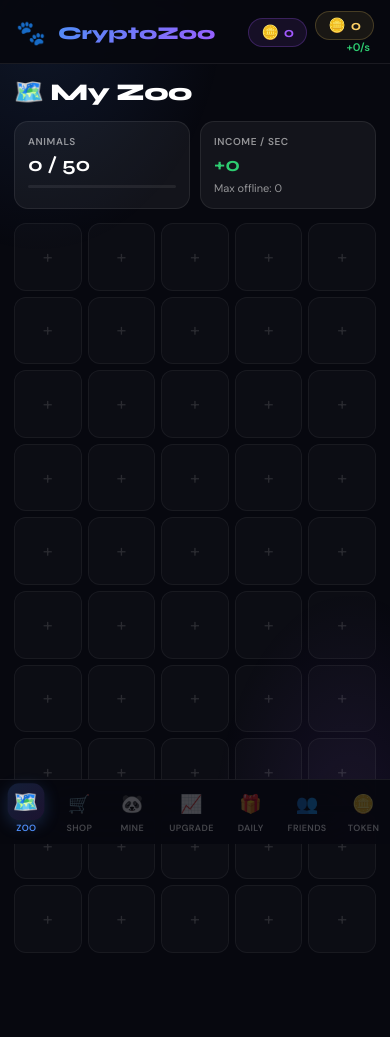
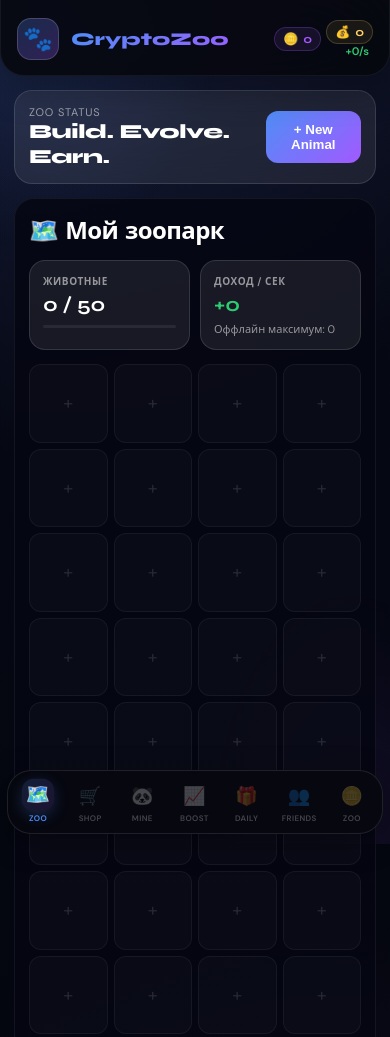
Before and after one commit to westtaut/cryptozoo, a website: page index.html in a window 390 px wide. Shown: the top 1037 px of the page. Drawn offline with Linux system fonts and the light colour scheme.

Commit message:
Redesign UI with 2026 iPhone-first layout

```diff
--- a/index.html
+++ b/index.html
@@ -1,8 +1,11 @@
 <!DOCTYPE html>
-<html lang="en">
+<html lang="ru">
 <head>
 <meta charset="UTF-8"/>
 <meta name="viewport" content="width=device-width,initial-scale=1,maximum-scale=1,viewport-fit=cover"/>
+<meta name="theme-color" content="#07080f"/>
+<meta name="apple-mobile-web-app-capable" content="yes"/>
+<meta name="apple-mobile-web-app-status-bar-style" content="black-translucent"/>
 <title>CryptoZoo Tycoon</title>
 <link rel="preconnect" href="https://fonts.googleapis.com"/>
 <link href="https://fonts.googleapis.com/css2?family=Syne:wght@400;600;700;800&family=DM+Sans:wght@400;500;600;700&display=swap" rel="stylesheet"/>
@@ -11,97 +14,90 @@
 </head>
 <body>
 
-<!-- LOADING -->
 <div id="loading-screen">
   <span class="loading-logo">🐾</span>
   <div class="loading-title">CryptoZoo Tycoon</div>
-  <div style="font-size:13px;color:rgba(255,255,255,.45)" id="loading-sub">Loading zoo...</div>
+  <div style="font-size:13px;color:rgba(255,255,255,.45)" id="loading-sub">Запускаем ваш зоопарк...</div>
   <div class="loading-bar"><div class="loading-bar-fill"></div></div>
 </div>
 
-<!-- TOPBAR -->
-<div class="topbar">
-  <span class="app-logo">🐾</span>
+<header class="topbar">
+  <div class="app-logo-wrap"><span class="app-logo">🐾</span></div>
+  <div class="app-headline">
     <div class="app-title">CryptoZoo</div>
+    <div class="app-subtitle">iPhone-first Tycoon · 2026</div>
+  </div>
   <div class="topbar-stats">
-    <div class="token-pill">
-      <span>🪙</span>
-      <span id="token-val">0</span>
-    </div>
+    <div class="token-pill"><span>🪙</span><span id="token-val">0</span></div>
     <div>
-      <div class="hud-pill">
-        <span>🪙</span>
-        <span id="coins-val">0</span>
-      </div>
+      <div class="hud-pill"><span>💰</span><span id="coins-val">0</span></div>
       <div class="income-tag" style="text-align:right;padding-right:4px">+<span id="income-val">0</span>/s</div>
     </div>
   </div>
-</div>
+</header>
+
 <div class="boost-badge" id="boost-badge"></div>
-
-<!-- OFFLINE BANNER -->
 <div class="offline-banner" id="offline-banner"></div>
 
-<!-- MAIN -->
-<div class="main">
+<main class="main">
+  <div class="ios-hero glass">
+    <div>
+      <div class="ios-hero-label">Zoo Status</div>
+      <div class="ios-hero-title">Build. Evolve. Earn.</div>
+    </div>
+    <button class="ios-hero-btn" onclick="UI.switchTab('shop', document.querySelector('[data-tab=shop]'))">+ New Animal</button>
+  </div>
 
-  <!-- ── MAP ─────────────────────────────────────────── -->
   <div id="sec-map" class="section active">
-    <div class="sec-title">🗺️ My Zoo</div>
+    <div class="sec-title">🗺️ Мой зоопарк</div>
     <div class="zoo-stats">
       <div class="stat-card">
-        <div class="stat-label">Animals</div>
+        <div class="stat-label">Животные</div>
         <div class="stat-value" id="stat-animals">0 / 50</div>
         <div class="progress-bar"><div class="progress-fill" id="stat-fill" style="width:0%"></div></div>
       </div>
       <div class="stat-card">
-        <div class="stat-label">Income / sec</div>
+        <div class="stat-label">Доход / сек</div>
         <div class="stat-value" style="color:var(--grn)">+<span id="stat-income">0</span></div>
-        <div style="font-size:11px;color:var(--tx2);margin-top:4px">Max offline: <span id="max-offline">0</span></div>
+        <div style="font-size:11px;color:var(--tx2);margin-top:4px">Оффлайн максимум: <span id="max-offline">0</span></div>
       </div>
     </div>
     <div class="zoo-grid" id="zoo-grid"></div>
   </div>
 
-  <!-- ── SHOP ────────────────────────────────────────── -->
   <div id="sec-shop" class="section">
-    <div class="sec-title">🛒 Shop</div>
+    <div class="sec-title">🛒 Магазин</div>
     <div class="shop-filter">
-      <button class="filter-pill active" data-tab="all"    onclick="UI.setShopFilter('all',this)">All</button>
-      <button class="filter-pill"        data-tab="common" onclick="UI.setShopFilter('common',this)">Common</button>
-      <button class="filter-pill"        data-tab="rare"   onclick="UI.setShopFilter('rare',this)">Rare</button>
-      <button class="filter-pill"        data-tab="epic"   onclick="UI.setShopFilter('epic',this)">Epic</button>
-      <button class="filter-pill"        data-tab="legendary" onclick="UI.setShopFilter('legendary',this)">Legendary ⭐</button>
+      <button class="filter-pill active" data-tab="all" onclick="UI.setShopFilter('all',this)">Все</button>
+      <button class="filter-pill" data-tab="common" onclick="UI.setShopFilter('common',this)">Common</button>
+      <button class="filter-pill" data-tab="rare" onclick="UI.setShopFilter('rare',this)">Rare</button>
+      <button class="filter-pill" data-tab="epic" onclick="UI.setShopFilter('epic',this)">Epic</button>
+      <button class="filter-pill" data-tab="legendary" onclick="UI.setShopFilter('legendary',this)">Legendary ⭐</button>
     </div>
     <div id="shop-list"></div>
   </div>
 
-  <!-- ── COLLECTION ──────────────────────────────────── -->
   <div id="sec-animals" class="section">
-    <div class="sec-title">🐼 Collection</div>
+    <div class="sec-title">🐼 Коллекция</div>
     <div class="col-grid" id="collection-grid"></div>
   </div>
 
-  <!-- ── UPGRADES ────────────────────────────────────── -->
   <div id="sec-upgrade" class="section">
-    <div class="sec-title">📈 Upgrades</div>
+    <div class="sec-title">📈 Улучшения</div>
     <div id="upgrade-list"></div>
   </div>
 
-  <!-- ── DAILY ───────────────────────────────────────── -->
   <div id="sec-daily" class="section">
-    <div class="sec-title">🎁 Daily Reward</div>
+    <div class="sec-title">🎁 Награда дня</div>
     <div class="daily-hero">
       <span class="chest-emoji">🎁</span>
       <div class="daily-title" id="daily-day">Day 1 Reward</div>
-      <div class="daily-sub">🔥 Streak: <span id="streak-count">0</span> days</div>
+      <div class="daily-sub">🔥 Серия: <span id="streak-count">0</span> дней</div>
       <div class="streak-calendar" id="streak-calendar"></div>
-      <button class="daily-claim-btn" id="daily-claim-btn" onclick="claimDailyReward()">
-        🎁 Claim
-      </button>
+      <button class="daily-claim-btn" id="daily-claim-btn" onclick="claimDailyReward()">🎁 Получить</button>
     </div>
     <div class="daily-info-card">
-      <div style="font-size:12px;color:var(--tx2);font-weight:700;text-transform:uppercase;letter-spacing:.7px;margin-bottom:10px">Today's reward</div>
+      <div style="font-size:12px;color:var(--tx2);font-weight:700;text-transform:uppercase;letter-spacing:.7px;margin-bottom:10px">Сегодня вы получите</div>
       <div style="display:flex;justify-content:space-between;align-items:center">
         <div style="font-family:var(--font-head);font-size:24px;color:var(--gold)">🪙 <span id="daily-coins">1000</span></div>
         <div style="font-family:var(--font-head);font-size:20px;color:var(--ac2)">+ <span id="daily-tokens">5</span> ZOO</div>
@@ -109,37 +105,27 @@
     </div>
   </div>
 
-  <!-- ── REFERRAL ─────────────────────────────────────── -->
   <div id="sec-ref" class="section">
-    <div class="sec-title">👥 Friends</div>
+    <div class="sec-title">👥 Друзья</div>
     <div class="ref-link-card">
-      <div style="font-size:13px;color:var(--tx2);font-weight:600">🔗 Your referral link</div>
+      <div style="font-size:13px;color:var(--tx2);font-weight:600">🔗 Ваша реферальная ссылка</div>
       <div class="ref-link-row">
         <div class="ref-link-text" id="ref-link">Loading...</div>
-        <button class="copy-btn" onclick="copyReferralLink()">Copy</button>
+        <button class="copy-btn" onclick="copyReferralLink()">Копия</button>
       </div>
       <div style="font-size:12px;color:var(--tx2)">
-        Friend joins → You get <b style="color:var(--gold)">🪙 1000 + 30 ZOO</b>, they get <b style="color:var(--gold)">🪙 500 + 20 ZOO</b>
+        Друг подключился → Вы получаете <b style="color:var(--gold)">🪙 1000 + 30 ZOO</b>, он получает <b style="color:var(--gold)">🪙 500 + 20 ZOO</b>
       </div>
-      <button class="share-btn" onclick="TG.shareReferralLink(getReferralLink())">📤 Share in Telegram</button>
+      <button class="share-btn" onclick="TG.shareReferralLink(getReferralLink())">📤 Поделиться в Telegram</button>
     </div>
     <div class="ref-stats">
-      <div class="ref-stat">
-        <div class="ref-stat-val" id="ref-count" style="color:var(--ac)">0</div>
-        <div class="ref-stat-lbl">Friends</div>
+      <div class="ref-stat"><div class="ref-stat-val" id="ref-count" style="color:var(--ac)">0</div><div class="ref-stat-lbl">Друзья</div></div>
+      <div class="ref-stat"><div class="ref-stat-val" id="ref-earned" style="color:var(--gold)">0</div><div class="ref-stat-lbl">🪙 Заработано</div></div>
     </div>
-      <div class="ref-stat">
-        <div class="ref-stat-val" id="ref-earned" style="color:var(--gold)">0</div>
-        <div class="ref-stat-lbl">🪙 Earned</div>
-      </div>
-    </div>
-    <div style="font-size:12px;color:var(--tx2);font-weight:700;text-transform:uppercase;letter-spacing:.7px;margin-bottom:8px">Recent friends</div>
-    <div id="ref-list">
-      <div class="empty-state"><span>👥</span><p>No friends yet.<br>Share your link!</p></div>
-    </div>
+    <div style="font-size:12px;color:var(--tx2);font-weight:700;text-transform:uppercase;letter-spacing:.7px;margin-bottom:8px">Последние приглашенные</div>
+    <div id="ref-list"><div class="empty-state"><span>👥</span><p>Пока никого нет.<br>Поделитесь ссылкой!</p></div></div>
   </div>
 
-  <!-- ── TOKENS ──────────────────────────────────────── -->
   <div id="sec-tokens" class="section">
     <div class="sec-title">🪙 ZOO Token</div>
     <div class="token-hero">
@@ -148,61 +134,29 @@
       <div class="token-rate-tag"><span id="token-rate">+0/min</span> passive</div>
     </div>
     <div class="token-stats">
-      <div class="token-stat">
-        <div class="ts-val"><span id="token-total">0</span></div>
-        <div class="ts-lbl">Total Earned</div>
-      </div>
-      <div class="token-stat">
-        <div class="ts-val"><span id="token-passive">0</span></div>
-        <div class="ts-lbl">Passive Earned</div>
-      </div>
-      <div class="token-stat">
-        <div class="ts-val"><span id="token-next">0</span></div>
-        <div class="ts-lbl">Next Milestone</div>
-      </div>
-      <div class="token-stat">
-        <div class="ts-val" style="color:var(--grn)"><span id="token-boost">×1</span></div>
-        <div class="ts-lbl">Token Boost</div>
-      </div>
+      <div class="token-stat"><div class="ts-val"><span id="token-total">0</span></div><div class="ts-lbl">Всего заработано</div></div>
+      <div class="token-stat"><div class="ts-val"><span id="token-passive">0</span></div><div class="ts-lbl">Пассивный доход</div></div>
+      <div class="token-stat"><div class="ts-val"><span id="token-next">0</span></div><div class="ts-lbl">Следующая цель</div></div>
+      <div class="token-stat"><div class="ts-val" style="color:var(--grn)"><span id="token-boost">×1</span></div><div class="ts-lbl">Буст токенов</div></div>
     </div>
     <div style="font-size:12px;color:var(--tx2);font-weight:700;text-transform:uppercase;letter-spacing:.7px;margin-bottom:8px">Milestones</div>
     <div id="milestone-list"></div>
   </div>
+</main>
 
-</div><!-- /main -->
+<nav class="tabbar">
+  <button class="tab-btn active" data-tab="map" onclick="UI.switchTab('map',this)"><div class="tab-icon">🗺️</div><span>Zoo</span></button>
+  <button class="tab-btn" data-tab="shop" onclick="UI.switchTab('shop',this)"><div class="tab-icon">🛒</div><span>Shop</span></button>
+  <button class="tab-btn" data-tab="animals" onclick="UI.switchTab('animals',this)"><div class="tab-icon">🐼</div><span>Mine</span></button>
+  <button class="tab-btn" data-tab="upgrade" onclick="UI.switchTab('upgrade',this)"><div class="tab-icon">📈</div><span>Boost</span></button>
+  <button class="tab-btn" data-tab="daily" onclick="UI.switchTab('daily',this)"><div class="tab-icon">🎁</div><span>Daily</span></button>
+  <button class="tab-btn" data-tab="ref" onclick="UI.switchTab('ref',this)"><div class="tab-icon">👥</div><span>Friends</span></button>
+  <button class="tab-btn" data-tab="tokens" onclick="UI.switchTab('tokens',this)"><div class="tab-icon">🪙</div><span>ZOO</span></button>
+</nav>
 
-<!-- TABBAR -->
-<div class="tabbar">
-  <button class="tab-btn active" data-tab="map"     onclick="UI.switchTab('map',this)">
-    <div class="tab-icon">🗺️</div><span>Zoo</span>
-  </button>
-  <button class="tab-btn" data-tab="shop"           onclick="UI.switchTab('shop',this)">
-    <div class="tab-icon">🛒</div><span>Shop</span>
-  </button>
-  <button class="tab-btn" data-tab="animals"        onclick="UI.switchTab('animals',this)">
-    <div class="tab-icon">🐼</div><span>Mine</span>
-  </button>
-  <button class="tab-btn" data-tab="upgrade"        onclick="UI.switchTab('upgrade',this)">
-    <div class="tab-icon">📈</div><span>Upgrade</span>
-  </button>
-  <button class="tab-btn" data-tab="daily"          onclick="UI.switchTab('daily',this)">
-    <div class="tab-icon">🎁</div><span>Daily</span>
-  </button>
-  <button class="tab-btn" data-tab="ref"            onclick="UI.switchTab('ref',this)">
-    <div class="tab-icon">👥</div><span>Friends</span>
-  </button>
-  <button class="tab-btn" data-tab="tokens"         onclick="UI.switchTab('tokens',this)">
-    <div class="tab-icon">🪙</div><span>Token</span>
-  </button>
-</div>
-
-<!-- POPUP -->
 <div class="popup-overlay" id="popup-overlay" onclick="UI.closePopup()"></div>
-
-<!-- TOAST -->
 <div class="toast" id="toast"></div>
 
-<!-- SCRIPTS — order matters -->
 <script src="animals.js"></script>
 <script src="economy.js"></script>
 <script src="save.js"></script>
@@ -211,17 +165,12 @@
 <script src="game.js"></script>
 
 <script>
-  // ── BOOT ──────────────────────────────────────────────
 document.addEventListener('DOMContentLoaded', async () => {
   TG.init();
   await initGame();
-
-    // Hide loading screen
   const ls = document.getElementById('loading-screen');
   ls.classList.add('hide');
   setTimeout(() => ls.style.display = 'none', 450);
-
-    // Token boost display
   document.getElementById('token-boost').textContent =
     '×' + (1 + (G.upgrades.token_booster||0) * 0.2).toFixed(1);
 });
--- a/style.css
+++ b/style.css
@@ -571,3 +571,111 @@ body::before {
 
 /* ── SCROLLBAR ───────────────────────────────────────── */
 * { scrollbar-width: thin; scrollbar-color: rgba(255,255,255,.08) transparent; }
+/* ═══════════════════════════════════════════════════════
+   2026 iPhone refresh overrides
+   ═══════════════════════════════════════════════════════ */
+:root {
+  --bg: #02030a;
+  --bg2: #090b19;
+  --sf: color-mix(in srgb, #ffffff 8%, transparent);
+  --sf2: color-mix(in srgb, #ffffff 14%, transparent);
+  --bd: color-mix(in srgb, #ffffff 12%, transparent);
+  --top-h: 76px;
+  --tab-h: 82px;
+}
+
+body {
+  background:
+    radial-gradient(circle at 10% -10%, rgba(102, 126, 234, .22), transparent 35%),
+    radial-gradient(circle at 100% 110%, rgba(118, 75, 162, .25), transparent 45%),
+    linear-gradient(180deg, #060915 0%, #03040c 100%);
+}
+
+.topbar {
+  max-width: 430px;
+  margin: 0 auto;
+  border-radius: 0 0 24px 24px;
+  border: 1px solid rgba(255,255,255,.06);
+  border-top: none;
+  box-shadow: 0 14px 35px rgba(0,0,0,.28);
+}
+
+.app-logo-wrap {
+  width: 42px;
+  height: 42px;
+  border-radius: 14px;
+  background: linear-gradient(145deg, rgba(79,142,247,.25), rgba(162,89,255,.28));
+  display: grid;
+  place-items: center;
+  border: 1px solid rgba(255,255,255,.16);
+}
+
+.app-headline { min-width: 0; flex: 1; }
+.app-subtitle {
+  color: var(--tx2);
+  font-size: 11px;
+  letter-spacing: .3px;
+}
+
+.ios-hero {
+  display: flex;
+  justify-content: space-between;
+  align-items: center;
+  margin-bottom: 14px;
+  padding: 14px;
+  border-radius: 18px;
+}
+.ios-hero-label { color: var(--tx2); font-size: 11px; text-transform: uppercase; letter-spacing: .8px; }
+.ios-hero-title { font-family: var(--font-head); font-size: 20px; font-weight: 800; letter-spacing: -.3px; }
+.ios-hero-btn {
+  border: none;
+  border-radius: 12px;
+  background: linear-gradient(135deg, var(--ac), var(--ac2));
+  color: #fff;
+  font-weight: 700;
+  padding: 11px 12px;
+}
+
+.section {
+  background: color-mix(in srgb, #050712 85%, transparent);
+  border: 1px solid rgba(255,255,255,.06);
+  border-radius: 20px;
+  padding: 14px;
+  margin-bottom: 12px;
+}
+
+.tabbar {
+  bottom: 10px;
+  width: calc(100% - 14px);
+  border: 1px solid rgba(255,255,255,.1);
+  border-radius: 24px;
+  padding-top: 10px;
+  padding-inline: 4px;
+  box-shadow: 0 8px 30px rgba(0,0,0,.35);
+}
+.tab-btn { min-width: 42px; }
+.tab-icon {
+  width: 30px;
+  height: 30px;
+  border-radius: 11px;
+}
+.tab-btn.active .tab-icon { transform: translateY(-1px) scale(1.08); }
+
+.shop-card,
+.upg-card,
+.daily-hero,
+.ref-link-card,
+.token-hero,
+.token-stat,
+.stat-card,
+.col-card {
+  border-radius: 16px;
+}
+
+@media (max-width: 390px) {
+  .app-subtitle { display: none; }
+  .topbar-stats { gap: 5px; }
+  .token-pill, .hud-pill { padding: 4px 8px; font-size: 12px; }
+  .zoo-grid { grid-template-columns: repeat(4,1fr); }
+  .tab-btn span { font-size: 8px; }
+}
```
Lines whose indentation alone changed are shown as unchanged.
